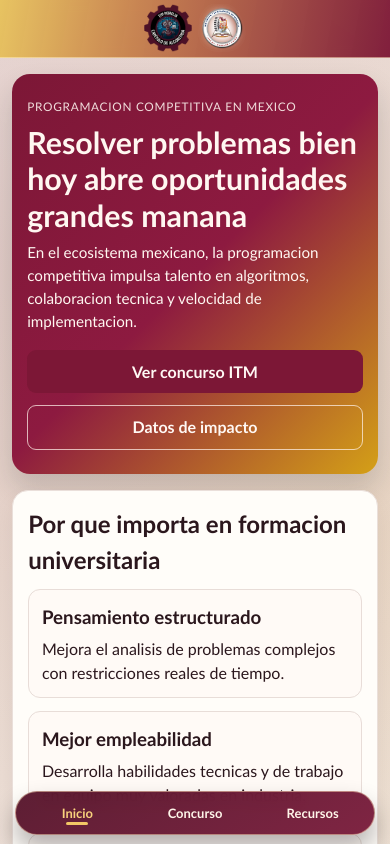
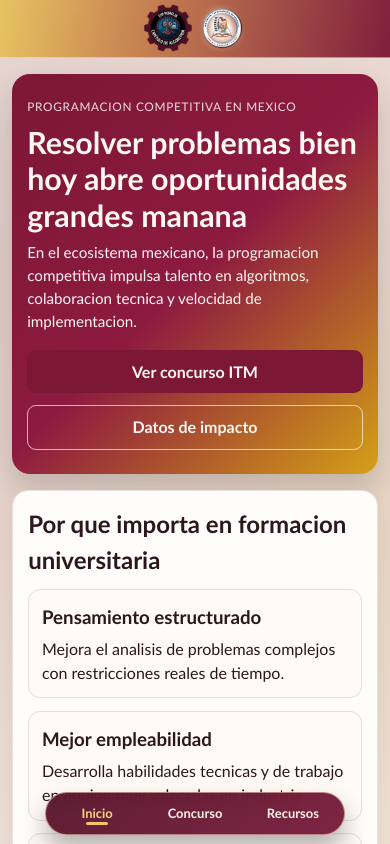
Before and after one commit to Cruzdev0131/concurso_61aniversario_itm, a React (Vite) app: page / in a window 390 px wide. Shown: the top 844 px of the page. Built offline with nearby package versions, Linux system fonts and the light colour scheme.

Commit message:
fix icono

```diff
--- a/src/App.css
+++ b/src/App.css
@@ -100,8 +100,8 @@
   left: 50%;
   bottom: calc(0.55rem + env(safe-area-inset-bottom));
   transform: translateX(-50%);
-  width: min(92vw, 420px);
-  padding: 0.34rem;
+  width: min(80vw, 336px);
+  padding: 0.3rem;
   border-radius: 999px;
   border: 1px solid rgba(255, 234, 192, 0.5);
   background: linear-gradient(145deg, rgba(83, 16, 39, 0.94), rgba(119, 23, 55, 0.94));
@@ -697,8 +697,8 @@
   }
 
   .mobile-island-nav {
-    width: min(94vw, 360px);
-    padding: 0.3rem;
+    width: min(84vw, 300px);
+    padding: 0.28rem;
   }
 
   .mobile-nav-link {
```
